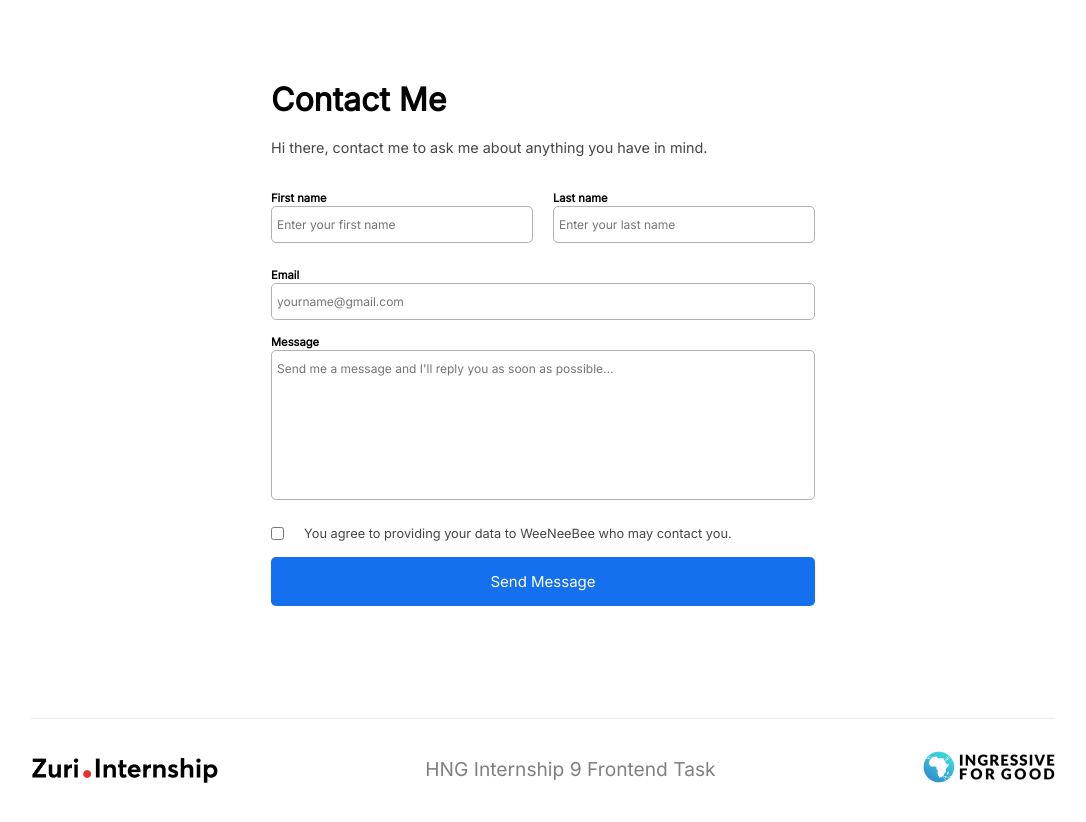
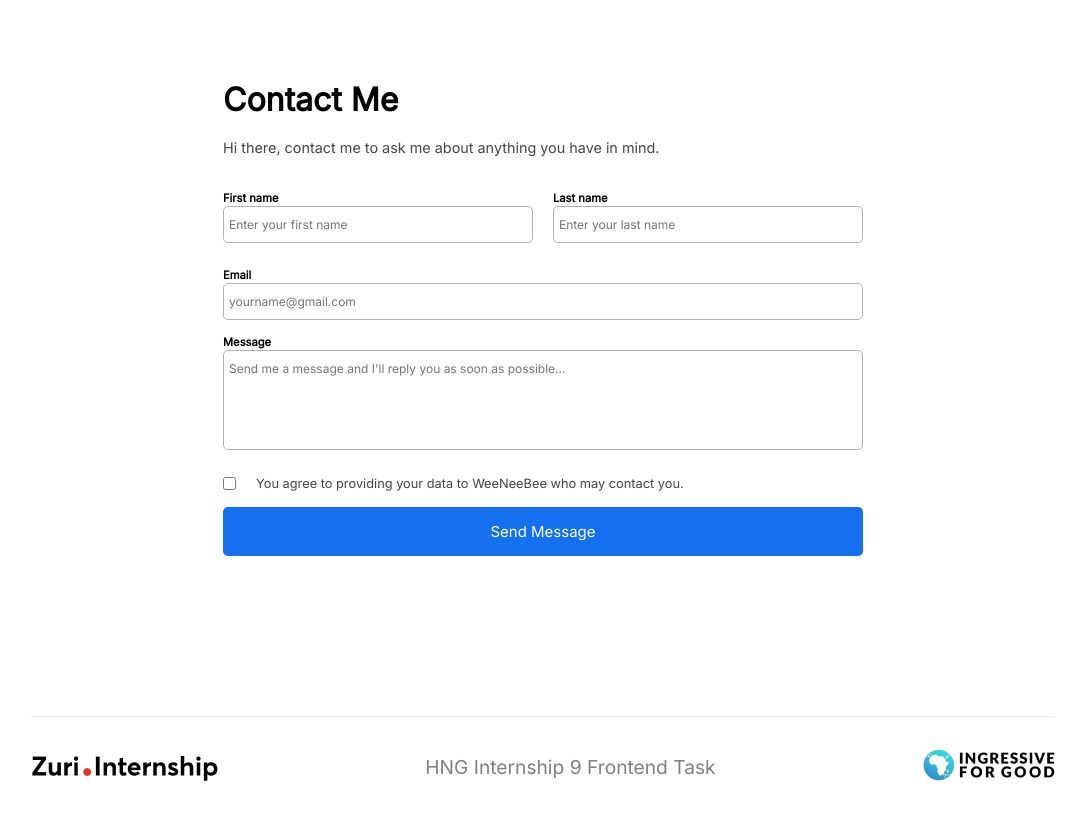
Before and after one commit to WeeNeeBee/HNGi9-task1, a React (Create React App) app: page /contact in a window 1280 px wide. Shown: the top 822 px of the page, without its empty margins (97-1183 px from the left). Built offline with nearby package versions, Linux system fonts and the light colour scheme.

Commit message:
style: Adjusted form container padding (affecting footer).

```diff
--- a/src/pages/Contact.jsx
+++ b/src/pages/Contact.jsx
@@ -1,10 +1,11 @@
-import React from "react";
 import './contact.css'
 
 
 const Contact = () => {
 
-    const name = "WeeNeeBee";
+
+    const myName = "WeeNeeBee";
+
     return(
         <div className="container">
             <h1>Contact Me</h1>
@@ -13,29 +14,29 @@ const Contact = () => {
                 <div className="first-last-name">
                     <div className="form-control">
                         <label>First name</label>
-                        <input type="text" id="first_name" placeholder="Enter your first name" />
+                        <input type="text" id="first_name" placeholder="Enter your first name"  />
 
                     </div>
 
                     <div className="form-control">
                         <label>Last name</label>
-                        <input type="text" id="last_name" placeholder="Enter your last name" />
+                        <input type="text" id="last_name" placeholder="Enter your last name"  />
                     </div>
                 </div>
 
                 <div className="form-control">
                     <label>Email</label>
-                    <input type="enail" id="email" placeholder="yourname@gmail.com" />
+                    <input type="enail" id="email" placeholder="yourname@gmail.com"  />
                 </div>
 
                 <div className="form-control">
                     <label>Message</label>
-                    <textarea id="message" placeholder = "Send me a message and I'll reply you as soon as possible..."></textarea>
+                    <textarea id="message" placeholder = "Send me a message and I'll reply you as soon as possible..."  ></textarea>
                 </div>
 
                 <div className="checkbox">
-                    <input type= 'checkbox' />
-                    <label>You agree to providing your data to {name} who may contact you.</label>
+                    <input type= 'checkbox'  />
+                    <label>You agree to providing your data to {myName} who may contact you.</label>
                 </div>
 
                 <button id="btn__submit" className="btn">Send Message</button>
--- a/src/pages/contact.css
+++ b/src/pages/contact.css
@@ -2,7 +2,7 @@
 
 
 
-*{
+/* *{
     box-sizing: border-box;
 }
 
@@ -13,10 +13,11 @@ body{
     align-items: center;
     justify-content: center;
     margin: 0;
-}
+} */
 
 .container{
-    padding: 5rem 15rem 7rem 15rem;
+    width: 80vw;
+    padding: 5rem 12rem 10rem 12rem;
 }
 
 .container h1, .text{
@@ -82,7 +83,7 @@ input[type = checkbox]:active{
     padding: 10px 5px;
     font-size: 12px;
     resize: none;
-    height: 150px;
+    height: 100px;
     border: 1px solid rgb(180, 178, 178);
     border-radius: 5px;
     font-family: inherit;
```
